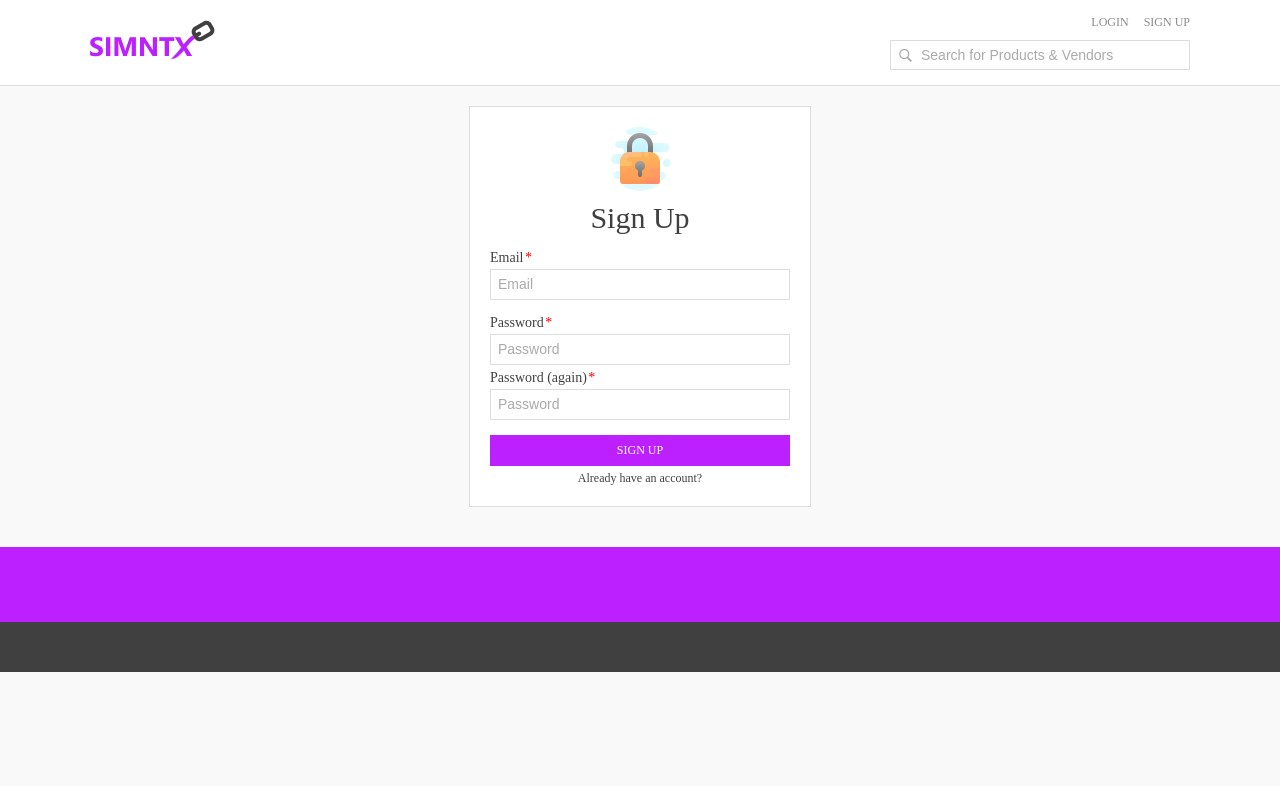
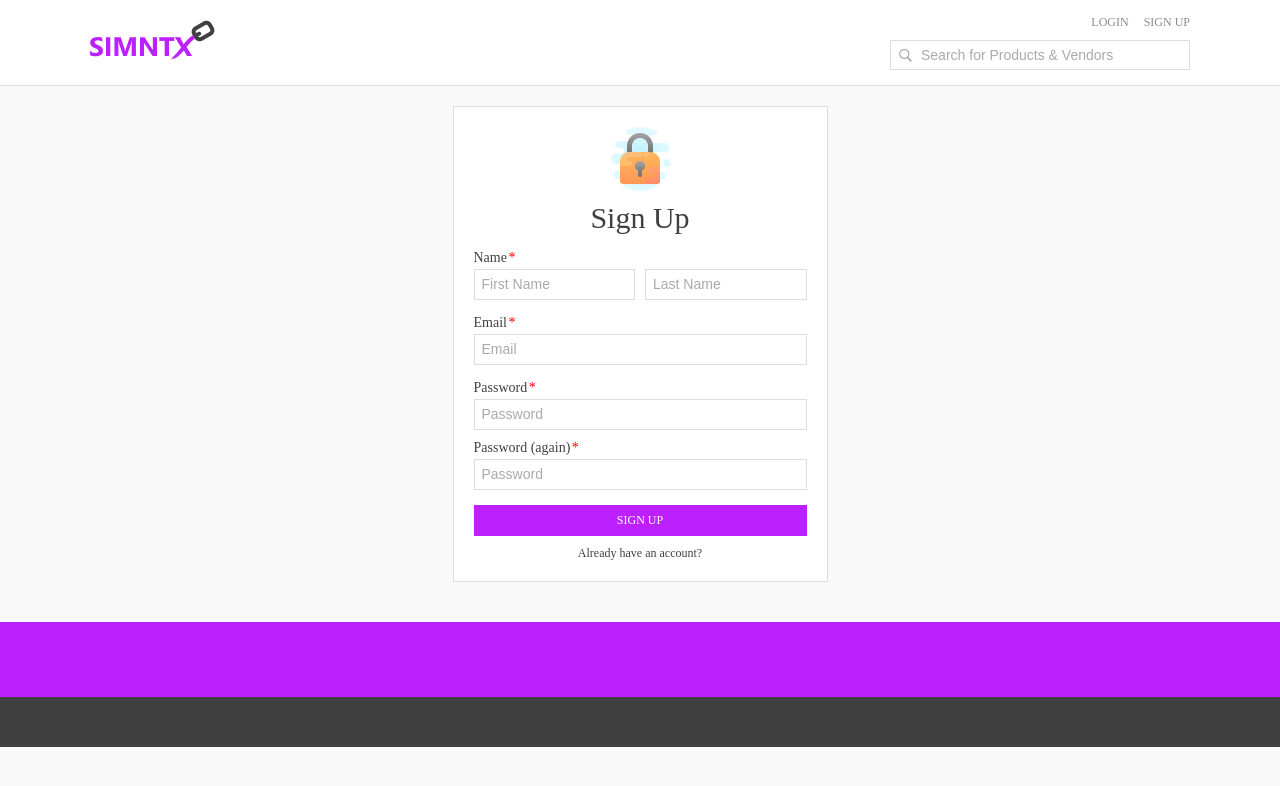
Before and after one commit to nfishel48/simntx, a Django app: page /accounts/signup/ in a window 1280 px wide. Shown: the top 786 px of the page. Run offline with Django 3.2, Linux system fonts and the light colour scheme; some libraries are stand-ins or nearby versions; some web fonts are replaced.

Commit message:
Users now sign up with a name

```diff
--- a/core/forms.py
+++ b/core/forms.py
@@ -2,6 +2,7 @@ from django import forms
 from django_countries.fields import CountryField
 from django_countries.widgets import CountrySelectWidget
 
+from allauth.account.forms import SignupForm
 
 PAYMENT_CHOICES = (
     ('S', 'Credit card/Debit Card'),
@@ -59,3 +60,19 @@ class PaymentForm(forms.Form):
     stripeToken = forms.CharField(required=False)
     save = forms.BooleanField(required=False)
     use_default = forms.BooleanField(required=False)
+
+class UserSignUpForm(SignupForm):
+    first_name = forms.CharField(max_length=50)
+    last_name = forms.CharField(max_length=50)
+
+    def save(self, request):
+        user = super(UserSignUpForm, self).save(request)
+
+        print(self.cleaned_data)
+
+        user.first_name = self.cleaned_data['first_name']
+        user.last_name = self.cleaned_data['last_name']
+        user.username = self.cleaned_data['email']
+        user.save()
+
+        return user
--- a/core/models.py
+++ b/core/models.py
@@ -46,8 +46,9 @@ class Vendor(models.Model):
 
 
 class UserProfile(models.Model):
-    user = models.OneToOneField(
-        settings.AUTH_USER_MODEL, on_delete=models.CASCADE)
+    user = models.OneToOneField(settings.AUTH_USER_MODEL, on_delete=models.CASCADE)
+    first_name = models.CharField(max_length = 50, blank = False, null = False)
+    last_name = models.CharField(max_length = 50, blank = False, null = False)
     stripe_customer_id = models.CharField(max_length=50, blank=True, null=True)
     one_click_purchasing = models.BooleanField(default=False)
 
--- a/simntx/settings.py
+++ b/simntx/settings.py
@@ -1,4 +1,6 @@
 import os
+
+from django.contrib.admin import sites
 
 ENVIRONMENT = os.getenv('ENVIRONMENT', 'development')
 
@@ -119,6 +121,7 @@ ACCOUNT_LOGIN_ATTEMPTS_LIMIT = 10
 ACCOUNT_LOGIN_ATTEMPTS_TIMEOUT = 300
 ACCOUNT_EMAIL_CONFIRMATION_EXPIRE_DAYS = 5
 
+ACCOUNT_FORMS = {'signup': 'core.forms.UserSignUpForm'}
 
 # STRIPE SETTINGS
 # if DEBUG:
--- a/static_in_env/css/base.css
+++ b/static_in_env/css/base.css
@@ -134,6 +134,21 @@ body{
 	color: var(--price);
 }
 
+#message-container{
+	width: 100%;
+
+	display: flex;
+
+	color: white;
+
+	background-color: var(--primary);
+}
+.message{
+	padding: 5px 0;
+
+	box-sizing: border-box;
+}
+
 #panels{
 	width: 100%;
 
--- a/static_in_env/css/login.css
+++ b/static_in_env/css/login.css
@@ -4,7 +4,7 @@
 }
 
 #account-container{
-	width: fit-content;
+	width: 375px;
 
 	display: flex;
 	flex-direction: column;
@@ -17,6 +17,9 @@
 
 	box-sizing: border-box;
 }
+#account-container form{
+	width: 100%;
+}
 
 #title{
 	margin-top: 10px;
@@ -26,6 +29,8 @@
 }
 
 .form-field{
+	width: 100%;
+
 	display: flex;
 	flex-direction: column;
 }
@@ -41,7 +46,7 @@
 	color: var(--dark-text);
 }
 .field-label:not(:first-child){
-	margin-top: 5px;
+	margin-top: 10px;
 }
 .field-text{
 	font-size: 14px;
@@ -52,8 +57,12 @@
 
 	color: red;
 }
+.field-inputs{
+	display: flex;
+	justify-content: space-between;
+}
 .field-input{
-	width: 300px;
+	width: 100%;
 
 	margin-top: 3px;
 	padding: 7px;
@@ -64,6 +73,12 @@
 	border: 1px solid #ddd;
 
 	box-sizing: border-box;
+}
+.field-input.half{
+	flex: 1;
+}
+.field-input.half:not(:first-child){
+	margin-left: 10px;
 }
 .field-input:focus{
 	border-color: var(--primary);
@@ -95,7 +110,7 @@
 	display: flex;
 	flex-direction: column;
 
-	margin-top: 5px;
+	margin-top: 10px;
 
 	font-size: 12px;
 	color: var(--dark-text);
--- a/templates/account/messages/logged_in.txt
+++ b/templates/account/messages/logged_in.txt
@@ -1,4 +1,3 @@
 {% load account %}
 {% load i18n %}
-{% user_display user as name %}
-{% blocktrans %}Successfully signed in as {{name}}.{% endblocktrans %}
+{% blocktrans %}Successfully signed in as {{ user.first_name }} {{ user.last_name }}.{% endblocktrans %}
--- a/templates/account/signup.html
+++ b/templates/account/signup.html
@@ -22,9 +22,19 @@
 		<img src = "{% static 'img/lock-64.png' %}" style = "border-radius: 100%;">
 		<p id = "title">Sign Up</p>
 
-		<form class="signup" id="signup_form" method="post" action="{% url 'account_signup' %}">
+		<form class = "signup" id = "signup_form" method = "post" action = "{% url 'account_signup' %}">
 			{% csrf_token %}
 
+			<div class = "form-field">
+				<p class = "field-label">
+					Name
+					<span class = "required">*</span>
+				</p>
+				<div class = "field-inputs">
+					<input id = "first_name" class = "field-input half" type = "text" name = "first_name" placeholder = "First Name" required>
+					<input id = "last_name" class = "field-input half" type = "text" name = "last_name" placeholder = "Last Name" required>
+				</div>
+			</div>
 			<div class = "form-field">
 				<p class = "field-label">
 					Email
--- a/templates/messages.html
+++ b/templates/messages.html
@@ -1,7 +1,8 @@
-<div class="mt-5 pt-4 ">
+<div id = "message-container">
+	<div class = "safe-div">
 		{% if messages %}
 			{% for message in messages %}
-		<div class="alert alert-{{ message.tags }} alert-dismissible fade show" role="alert">
+				<div class = "message {{ messages.tags }}" role="alert">
 					{{ message }}
 					<button type="button" class="close" data-dismiss="alert" aria-label="Close">
 						<span aria-hidden="true">&times;</span>
@@ -10,3 +11,4 @@
 			{% endfor %}
 		{% endif %}
 	</div>
+</div>
```
Also changed, not shown: core/adapters.py (added, +12 -0 lines), templates/base.html (+4 -4 lines), core/migrations/0029_auto_20200624_2234.py (added), core/migrations/0030_userprofile_is_active.py (added), core/migrations/0031_remove_userprofile_is_active.py (added). Lines whose indentation alone changed are shown as unchanged.
